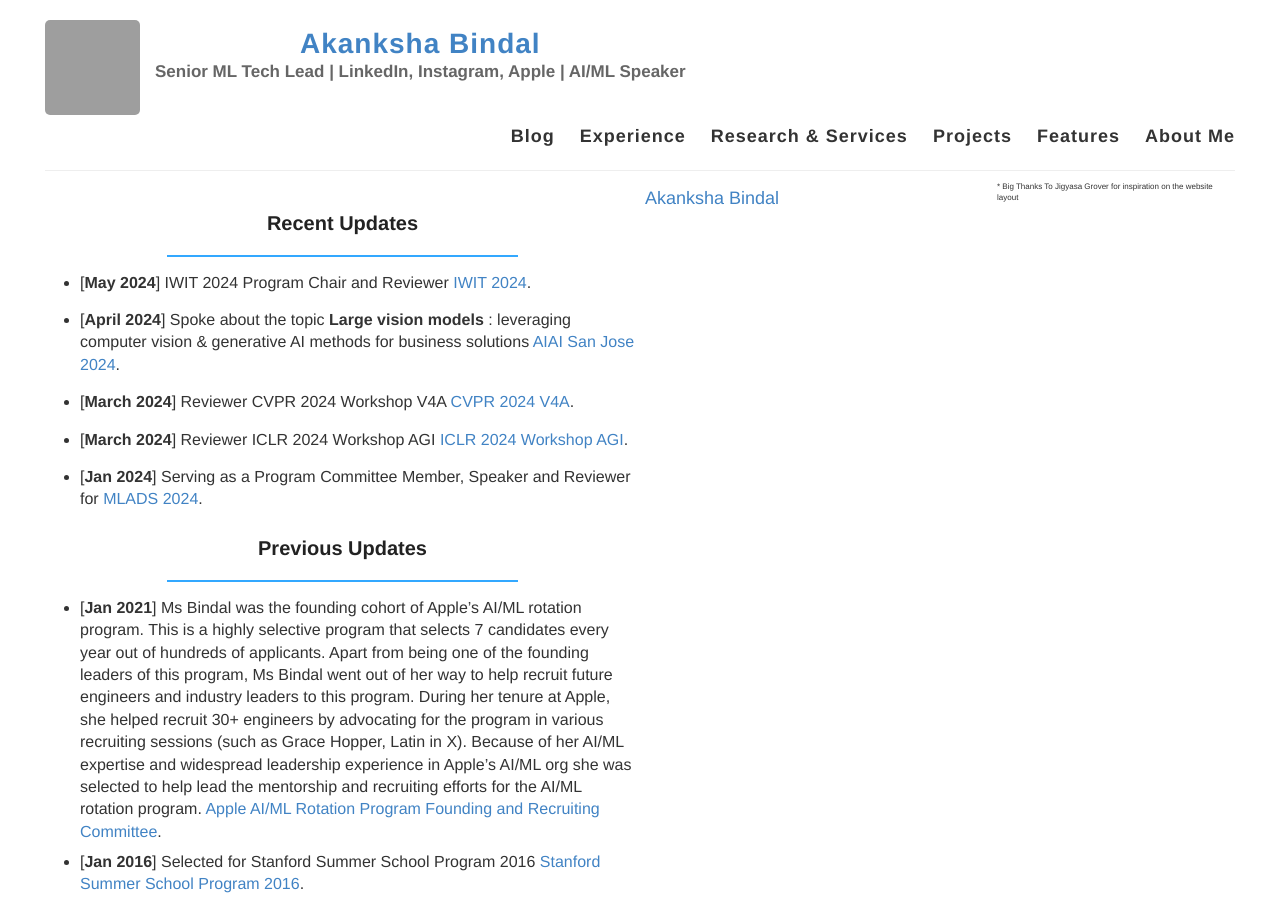
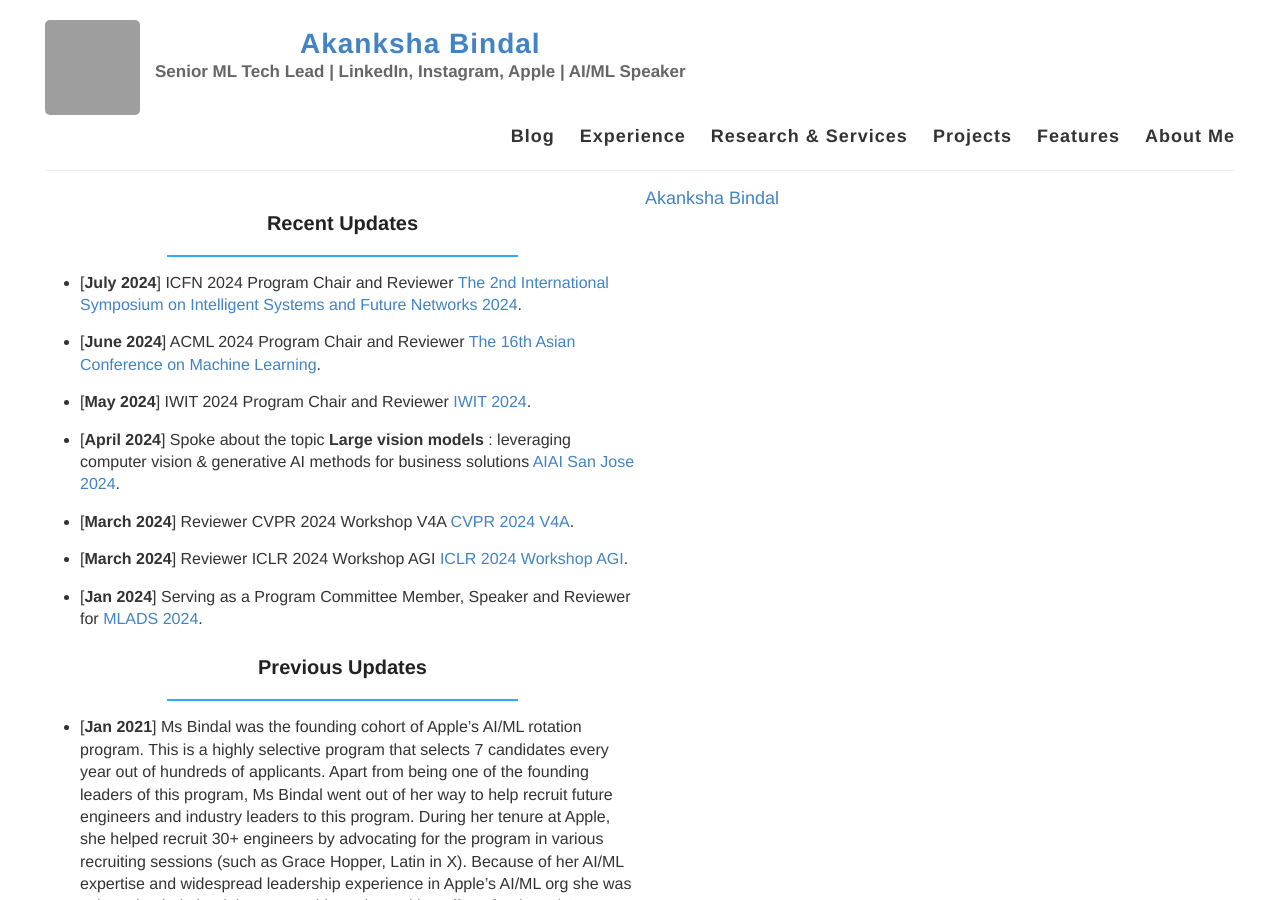
Before and after one commit to ak-7/portfolio, a Jekyll site: the page built from index.html, in a window 1280 px wide and 900 px high. Built offline with Jekyll 4.4.1, drawn with Linux system fonts in a browser that asks for light colours; comment, search, counter and statistics services are not loaded; grey boxes are pictures that could not be loaded.

Commit message:
Update codebase

```diff
--- a/index.html
+++ b/index.html
@@ -9,6 +9,15 @@ layout: default
       Recent Updates
     </h3>
     <hr width="60%" color="#33a8ff" size="3">
+        <ul>
+          <li class="updates"> [<b>July 2024</b>] ICFN 2024 Program Chair and Reviewer <a
+              href="https://cs-conferences.acadiau.ca/euspn-24/workshops.html" target="_blank">The 2nd International Symposium on Intelligent Systems and Future Networks 2024</a>.
+        </ul>
+
+                <ul>
+                  <li class="updates"> [<b>June 2024</b>] ACML 2024 Program Chair and Reviewer <a
+                      href="https://www.acml-conf.org/2024/ target="_blank">The 16th Asian Conference on Machine Learning</a>.
+                </ul>
     <ul>
       <li class="updates"> [<b>May 2024</b>] IWIT 2024 Program Chair and Reviewer <a
           href="https://sites.google.com/uae.ac.ma/iwit2024" target="_blank">IWIT 2024</a>.
@@ -79,7 +88,3 @@ layout: default
         href="https://www.linkedin.com/in/akanksha-bindal?trk=profile-badge">Akanksha Bindal</a></div>
   </div>
   <script src="https://platform.linkedin.com/badges/js/profile.js" async defer type="text/javascript"></script>
-
-  <div class="footnote">
-    * Big Thanks To Jigyasa Grover for inspiration on the website layout
-  </div>
```
Also changed, not shown: about.md (+4 -10 lines).
